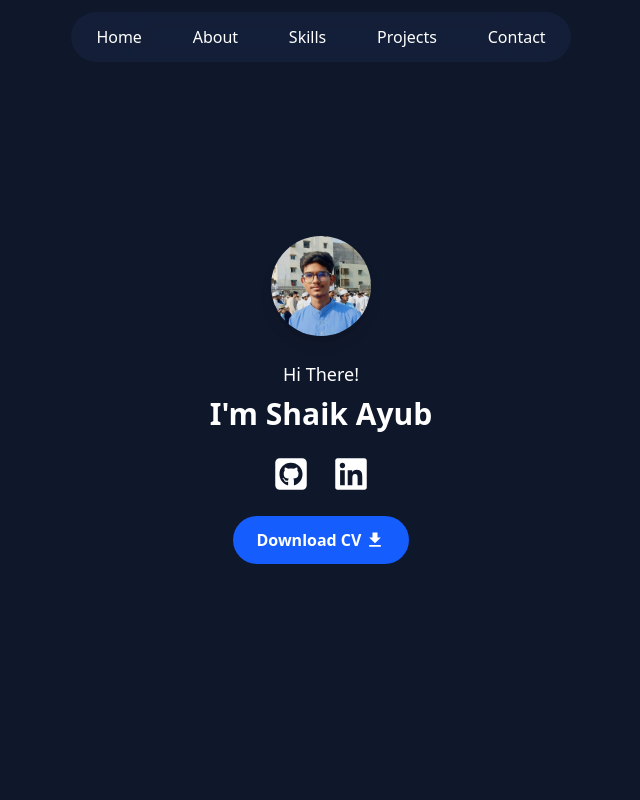
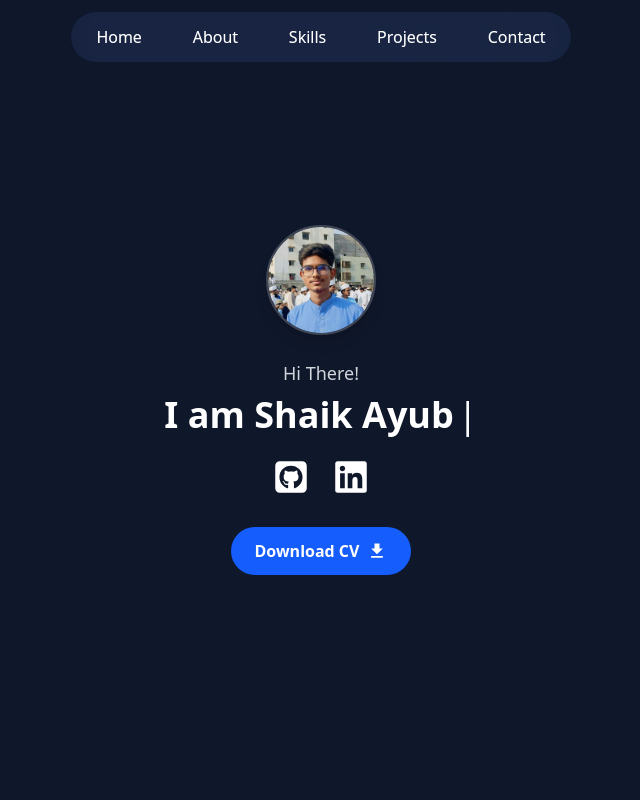
Before and after one commit to ShaikAyub7/portfolio, a Next.js app: page / in a window 1280 px wide. Shown: the top 800 px of the page, without its empty margins (319-959 px from the left). Built offline with nearby package versions, Linux system fonts and the light colour scheme.

Commit message:
feat: add About, Skills, Projects pages and Footer component; update navigation links

```diff
--- /dev/null
+++ b/app/about/page.tsx
@@ -0,0 +1,39 @@
+"use client";
+
+import About from "@/components/About";
+import React from "react";
+import { motion } from "framer-motion";
+
+import Image from "next/image";
+
+const page = () => {
+  return (
+    <div className="flex flex-col items-center justify-center mt-30 text-amber-50">
+      <motion.div
+        id="home"
+        className="flex flex-col items-center text-center px-2"
+        initial={{ opacity: 0 }}
+        animate={{ opacity: 1 }}
+        transition={{ duration: 1.5 }}
+      >
+        {/* Profile Image */}
+        <motion.div
+          initial={{ scale: 0 }}
+          animate={{ scale: 1 }}
+          transition={{ duration: 1.2 }}
+        >
+          <Image
+            src="/profile pic.jpg" // ✅ put inside public/
+            alt="Profile"
+            width={150}
+            height={150}
+            className="rounded-full shadow-lg"
+          />
+        </motion.div>
+      </motion.div>
+      <About />
+    </div>
+  );
+};
+
+export default page;
--- a/app/globals.css
+++ b/app/globals.css
@@ -1,10 +1,13 @@
 @import "tailwindcss";
 
 :root {
-  --background: #ffffff;
-  --foreground: #171717;
+  --background: #0f172a;
+  --foreground: white;
 }
 
 html {
   scroll-behavior: smooth;
 }
+body {
+  background: #0f172a;
+}
--- a/app/layout.tsx
+++ b/app/layout.tsx
@@ -1,6 +1,8 @@
 import type { Metadata } from "next";
 import { Geist, Geist_Mono } from "next/font/google";
 import "./globals.css";
+import Navbar from "@/components/Navbar";
+import Footer from "@/components/Footer";
 
 const geistSans = Geist({
   variable: "--font-geist-sans",
@@ -27,7 +29,10 @@ export default function RootLayout({
       lang="en"
       className={`${geistSans.variable} ${geistMono.variable} h-full antialiased`}
     >
-      <body className="min-h-full flex flex-col">{children}</body>
+      <body className="min-h-full flex flex-col">
+        <Navbar />
+        {children}
+      </body>
     </html>
   );
 }
--- a/app/page.tsx
+++ b/app/page.tsx
@@ -1,10 +1,9 @@
 import About from "@/components/About";
 import Projects from "@/components/Card";
+import Footer from "@/components/Footer";
 import HomePage from "@/components/HomePage";
 import Navbar from "@/components/Navbar";
 import Skills from "@/components/Skills";
-import { main } from "framer-motion/client";
-import Image from "next/image";
 
 export default function Home() {
   return (
@@ -14,6 +13,7 @@ export default function Home() {
       <About />
       <Skills />
       <Projects />
+      <Footer />
     </main>
   );
 }
--- /dev/null
+++ b/app/projects/page.tsx
@@ -0,0 +1,11 @@
+import React from "react";
+import Projects from "@/components/Card";
+const page = () => {
+  return (
+    <div className="mt-5 text-amber-50 ">
+      <Projects />
+    </div>
+  );
+};
+
+export default page;
--- /dev/null
+++ b/app/skills/page.tsx
@@ -0,0 +1,12 @@
+import Skills from "@/components/Skills";
+import React from "react";
+
+const page = () => {
+  return (
+    <div className="mt-15 text-amber-50">
+      <Skills />
+    </div>
+  );
+};
+
+export default page;
--- /dev/null
+++ b/components/Footer.tsx
@@ -0,0 +1,11 @@
+import React from "react";
+
+const Footer = () => {
+  return (
+    <div className="bg-blue-950 border-t p-4 flex items-center justify-center text-gray-400 ">
+      copyright &copy; {new Date().getFullYear()}
+    </div>
+  );
+};
+
+export default Footer;
--- a/components/HomePage.tsx
+++ b/components/HomePage.tsx
@@ -3,10 +3,26 @@
 import { motion } from "framer-motion";
 import Image from "next/image";
 import { MdDownload } from "react-icons/md";
-import { FaSquareGithub } from "react-icons/fa6";
-import { FaLinkedin } from "react-icons/fa";
+import { FaSquareGithub, FaLinkedin } from "react-icons/fa6";
+import { useEffect, useState } from "react";
 
 export default function HomePage() {
+  const fullText = "I am Shaik Ayub";
+  const [text, setText] = useState("");
+  const [index, setIndex] = useState(0);
+
+  // 🔥 Typing Effect Logic
+  useEffect(() => {
+    if (index < fullText.length) {
+      const timeout = setTimeout(() => {
+        setText((prev) => prev + fullText[index]);
+        setIndex(index + 1);
+      }, 100); // typing speed
+
+      return () => clearTimeout(timeout);
+    }
+  }, [index]);
+
   return (
     <div className="w-full flex justify-center items-center min-h-screen bg-[#0f172a] text-white">
       <motion.div
@@ -23,17 +39,17 @@ export default function HomePage() {
           transition={{ duration: 1.2 }}
         >
           <Image
-            src="/profile pic.jpg" // ✅ put inside public/
+            src="/profile pic.jpg"
             alt="Profile"
-            width={100}
-            height={100}
-            className="rounded-full shadow-lg"
+            width={110}
+            height={110}
+            className="rounded-full shadow-lg border-2 border-white/20"
           />
         </motion.div>
 
-        {/* Heading */}
+        {/* Greeting */}
         <motion.h2
-          className="mt-6 text-lg"
+          className="mt-6 text-lg text-gray-300"
           initial={{ opacity: 0 }}
           animate={{ opacity: 1 }}
           transition={{ delay: 0.5 }}
@@ -41,13 +57,12 @@ export default function HomePage() {
           Hi There!
         </motion.h2>
 
-        <motion.h1
-          className="text-3xl font-bold mt-2"
-          initial={{ x: -100, opacity: 0 }}
-          animate={{ x: 0, opacity: 1 }}
-        >
-          I&apos;m Shaik Ayub
-        </motion.h1>
+        {/* 🔥 REAL Typing Effect */}
+        <h1 className="text-3xl sm:text-4xl font-bold mt-2 flex items-center">
+          <span className="text-white">{text}</span>
+
+          <span className="ml-1 animate-pulse font-extralight">|</span>
+        </h1>
 
         {/* Social Links */}
         <motion.div
@@ -60,7 +75,7 @@ export default function HomePage() {
               opacity: 1,
               transition: {
                 delayChildren: 0.5,
-                staggerChildren: 0.2,
+                staggerChildren: 0.8,
               },
             },
           }}
@@ -68,33 +83,34 @@ export default function HomePage() {
           <motion.a
             href="https://github.com/ShaikAyub7"
             target="_blank"
+            rel="noopener noreferrer"
             whileHover={{ scale: 1.2 }}
+            className="hover:text-gray-300 transition"
           >
             <FaSquareGithub className="text-4xl" />
-            <i className="fa-brands fa-github text-2xl"> </i>
           </motion.a>
 
           <motion.a
             href="https://www.linkedin.com/in/shaik-ayub7"
             target="_blank"
+            rel="noopener noreferrer"
             whileHover={{ scale: 1.2 }}
+            className="hover:text-blue-400 transition"
           >
             <FaLinkedin className="text-4xl" />
-            <i className="fa-brands fa-linkedin text-2xl"></i>
           </motion.a>
         </motion.div>
 
         {/* Download CV */}
         <motion.a
-          href="/resume.pdf" // ✅ put in public/
+          href="/resume.pdf"
           download
-          className="mt-6 px-6 py-3 bg-blue-600 rounded-full font-semibold"
+          className="mt-8 flex items-center gap-2 px-6 py-3 bg-blue-600 rounded-full font-semibold hover:bg-blue-700 transition"
           whileHover={{ scale: 1.1 }}
           whileTap={{ scale: 0.95 }}
         >
-          <h4 className="flex items-center gap-1">
-            Download CV <MdDownload className="text-xl" />
-          </h4>
+          Download CV
+          <MdDownload className="text-xl" />
         </motion.a>
       </motion.div>
     </div>
--- a/data.tsx
+++ b/data.tsx
@@ -108,27 +108,27 @@ export const socialLinks = [
 ];
 export const navbarLink = [
   {
-    href: "#home",
+    href: "/",
     text: "Home",
     id: 1,
   },
   {
-    href: "#about",
+    href: "/about",
     text: "About",
     id: 2,
   },
   {
-    href: "#skill",
+    href: "/skills",
     text: "Skills",
     id: 3,
   },
   {
-    href: "#projects",
+    href: "/projects",
     text: "Projects",
     id: 4,
   },
   {
-    href: "#home",
+    href: "/contact",
     text: "Contact",
     id: 5,
   },
```
